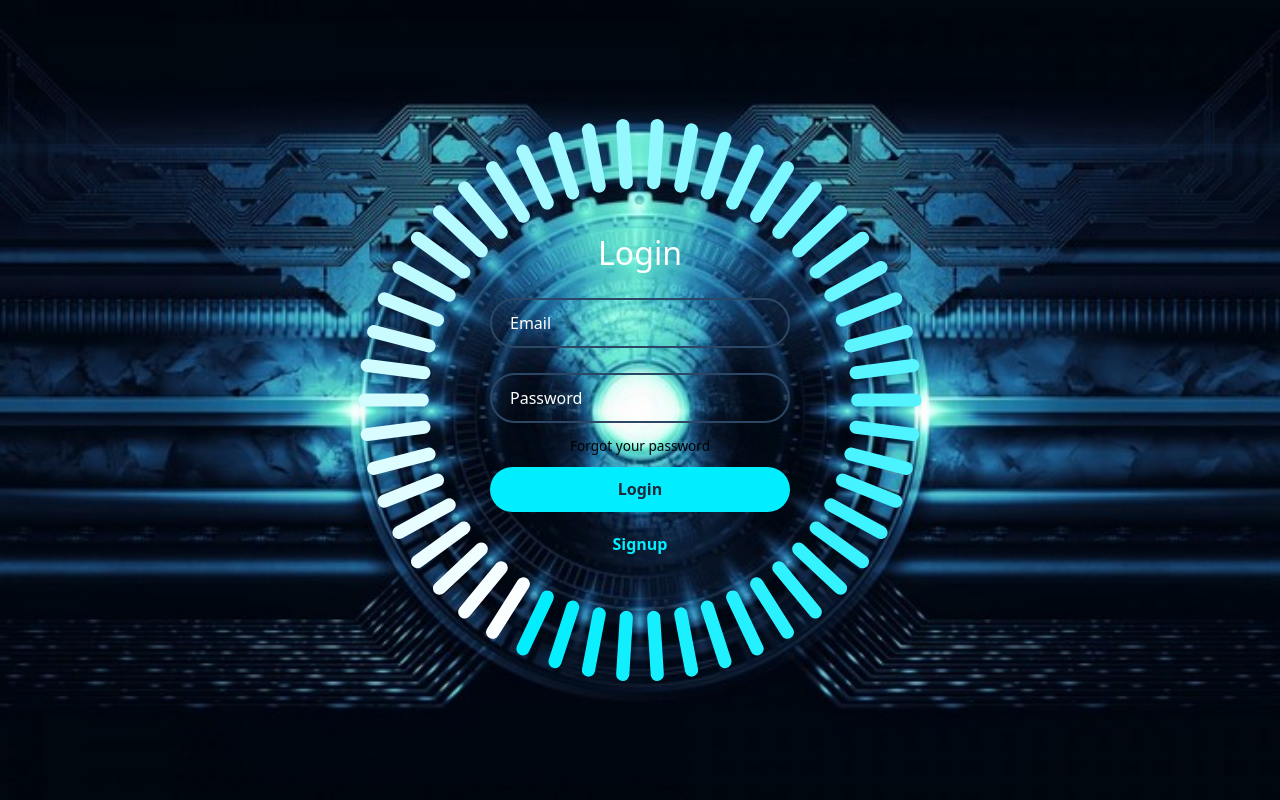
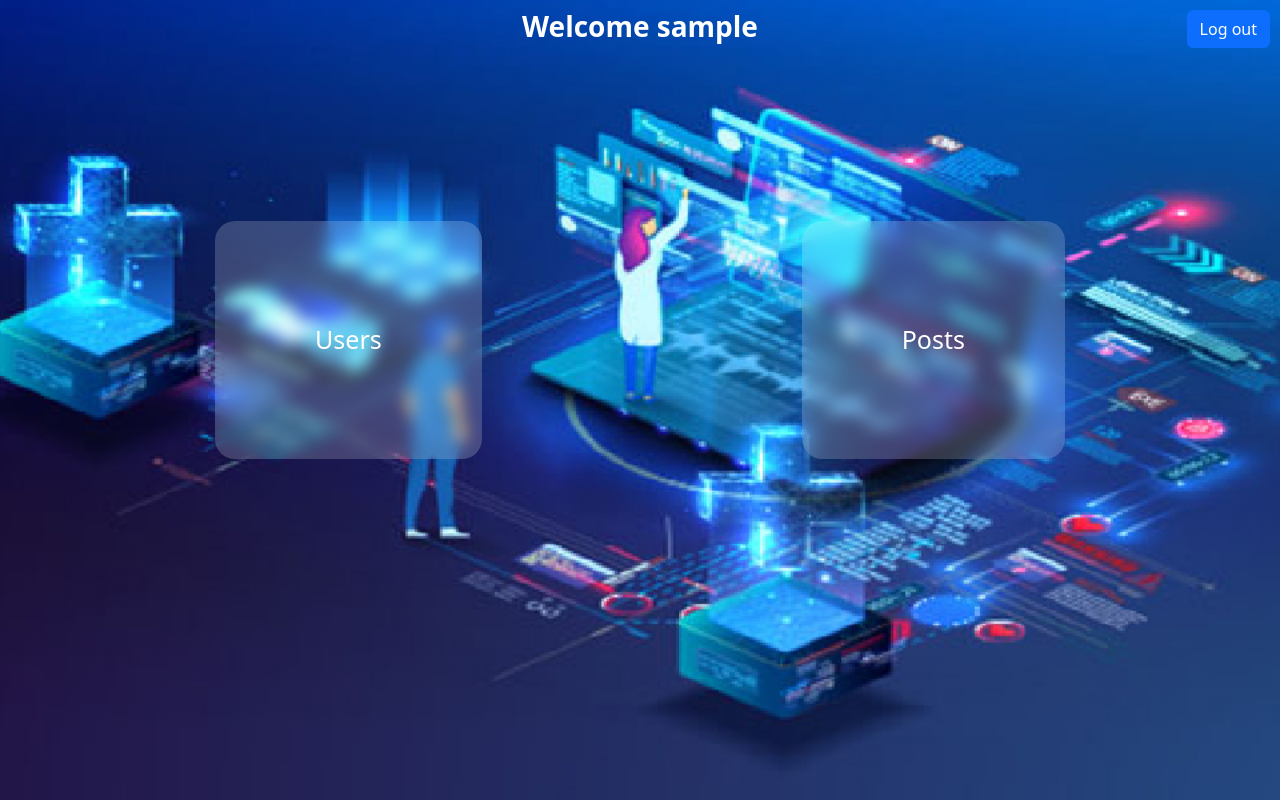
Before and after one commit to Ved364/Login-Navigator-Project, a React (Vite) app: page / in a window 1280 px wide. Built offline with nearby package versions, Linux system fonts and the light colour scheme; sample sign-in values are in the browser's storage.

Commit message:
change of page names and change of some code.

```diff
--- a/package.json
+++ b/package.json
@@ -10,14 +10,17 @@
     "preview": "vite preview"
   },
   "dependencies": {
+    "@hookform/resolvers": "^3.9.1",
     "axios": "^1.7.9",
     "bootstrap": "^5.3.3",
     "json-server": "^1.0.0-beta.3",
     "prop-types": "^15.8.1",
     "react": "^18.3.1",
     "react-dom": "^18.3.1",
+    "react-hook-form": "^7.54.2",
     "react-router-dom": "^7.1.1",
-    "react-table": "^7.8.0"
+    "react-table": "^7.8.0",
+    "zod": "^3.24.1"
   },
   "devDependencies": {
     "@eslint/js": "^9.17.0",
--- a/src/App.tsx
+++ b/src/App.tsx
@@ -1,24 +1,24 @@
-import User from "./Pages/Users";
 import { BrowserRouter, Routes, Route } from "react-router-dom";
-import UserDetails from "./Pages/UserDetails";
-import Posts from "./Pages/Posts";
-import PostDetails from "./Pages/PostDetails";
-import User_post from "./Pages/User_post";
-import Login from "./Pages/Login";
-import Signup from "./Pages/Signup";
+import LoginPage from "./Pages/LoginPage";
+import SignupPage from "./Pages/SignupPage";
+import HomePage from "./Pages/HomePage";
+import UsersPage from "./Pages/UsersPage";
+import UserDetailsPage from "./Pages/UserDetailsPage";
+import PostsPage from "./Pages/PostsPage";
+import PostDetailsPage from "./Pages/PostDetailsPage";
 
 function App() {
   return (
     <>
       <BrowserRouter>
         <Routes>
-          <Route path="/" element={<Login />} />
-          <Route path="/signup" element={<Signup />} />
-          <Route path="/user-post" element={<User_post />} />
-          <Route path="/users" element={<User />} />
-          <Route path="/user/:id" element={<UserDetails />} />
-          <Route path="/posts" element={<Posts />} />
-          <Route path="/post/:id" element={<PostDetails />} />
+          <Route path="/login" element={<LoginPage />} />
+          <Route path="/signup" element={<SignupPage />} />
+          <Route path="/" element={<HomePage />} />
+          <Route path="/users" element={<UsersPage />} />
+          <Route path="/user/:id" element={<UserDetailsPage />} />
+          <Route path="/posts" element={<PostsPage />} />
+          <Route path="/post/:id" element={<PostDetailsPage />} />
         </Routes>
       </BrowserRouter>
     </>
--- a/src/Pages/User_post.tsx
+++ b/src/Pages/HomePage.tsx
@@ -1,7 +1,7 @@
 import { useNavigate } from "react-router-dom";
 import { useEffect, useState } from "react";
 
-type User = {
+type Username = {
   username: string;
 };
 
@@ -10,34 +10,39 @@ type UserPostLinks = {
   navLink: string;
 };
 
-const User_post = () => {
+const HomePage = () => {
   const [username, setUsername] = useState<string | null>(null);
+  const currentUser = localStorage.getItem("currentUser");
   const userPostButton: UserPostLinks[] = [
-    { name: "User", navLink: "/users" },
-    { name: "Post", navLink: "/posts" },
+    { name: "Users", navLink: "/users" },
+    { name: "Posts", navLink: "/posts" },
   ];
 
   const navigate = useNavigate();
 
   useEffect(() => {
-    const currentUser = localStorage.getItem("currentUser");
     if (currentUser) {
-      const user: User = JSON.parse(currentUser);
-      setUsername(user.username);
+      const parsedUser: Username = JSON.parse(currentUser);
+      setUsername(parsedUser.username);
+    } else {
+      navigate("/login");
     }
-  }, []);
+  }, [currentUser, navigate]);
 
   return (
     <>
       <div className="user-postBackground">
         <div className="user-postTopBar">
           <div className="username">
-            <h3>Welcome {username}</h3>
+            <h3 className="fw-bold">Welcome {username}</h3>
           </div>
           <button
             type="button"
             className="btn btn-primary logout-button"
-            onClick={() => navigate("/")}
+            onClick={() => {
+              navigate("/login");
+              localStorage.removeItem("currentUser");
+            }}
           >
             Log out
           </button>
@@ -59,4 +64,4 @@ const User_post = () => {
   );
 };
 
-export default User_post;
+export default HomePage;
--- a/src/Pages/Login.tsx
+++ b/src/Pages/LoginPage.tsx
@@ -14,7 +14,7 @@ for (let i = 0; i < 50; i++) {
   a.push(i);
 }
 
-const Login = () => {
+const LoginPage = () => {
   const [, setLogin] = useState<boolean>(false);
   const [, setData] = useState<User[]>([]);
   const navigate = useNavigate();
@@ -34,7 +34,7 @@ const Login = () => {
           setLogin(true);
           if (val.email === email && val.password === password) {
             localStorage.setItem("currentUser", JSON.stringify(val));
-            navigate("/user-post");
+            navigate("/");
           } else if (val.email !== email) {
             alert(`${email} does not exist`);
           } else {
@@ -82,4 +82,4 @@ const Login = () => {
   );
 };
 
-export default Login;
+export default LoginPage;
--- a/src/Pages/PostDetails.tsx
+++ b/src/Pages/PostDetailsPage.tsx
@@ -13,33 +13,13 @@ type PostDetails = {
   body: string;
 };
 
-const PostDetails = () => {
+const PostDetailsPage = () => {
   const { id } = useParams<{ id: string }>();
   const [username, setUsername] = useState<string | null>(null);
   const [post, setPost] = useState<PostDetails | null>(null);
   const [loading, setLoading] = useState<boolean>(true);
+  const currentUser = localStorage.getItem("currentUser");
   const navigate = useNavigate();
-
-  useEffect(() => {
-    axios
-      .get(`https://jsonplaceholder.typicode.com/posts/${id}`)
-      .then((res) => {
-        setPost(res.data);
-        setLoading(false);
-      })
-      .catch((err) => {
-        console.log(err);
-        setLoading(false);
-      });
-  }, [id]);
-
-  useEffect(() => {
-    const currentUser = localStorage.getItem("currentUser");
-    if (currentUser) {
-      const user: User = JSON.parse(currentUser);
-      setUsername(user.username);
-    }
-  }, []);
 
   const handleUserpage = () => {
     navigate(-1);
@@ -74,6 +54,28 @@ const PostDetails = () => {
     );
   }, [loading, post]);
 
+  useEffect(() => {
+    axios
+      .get(`https://jsonplaceholder.typicode.com/posts/${id}`)
+      .then((res) => {
+        setPost(res.data);
+        setLoading(false);
+      })
+      .catch((err) => {
+        console.log(err);
+        setLoading(false);
+      });
+  }, [id]);
+
+  useEffect(() => {
+    if (currentUser) {
+      const parsedUser: User = JSON.parse(currentUser);
+      setUsername(parsedUser.username);
+    } else {
+      navigate("/login");
+    }
+  }, [currentUser, navigate]);
+
   return (
     <>
       <div className="userBackground postBackgroundImg">
@@ -95,4 +97,4 @@ const PostDetails = () => {
   );
 };
 
-export default PostDetails;
+export default PostDetailsPage;
--- a/src/Pages/Posts.tsx
+++ b/src/Pages/PostsPage.tsx
@@ -1,5 +1,5 @@
 import axios from "axios";
-import { useEffect, useMemo, useState } from "react";
+import { useEffect, useState } from "react";
 import Pagination from "../components/Pagination";
 import { useNavigate, useLocation } from "react-router-dom";
 
@@ -14,30 +14,16 @@ type Posts = {
   body: string;
 };
 
-const Posts = () => {
+const PostsPage = () => {
   const [username, setUsername] = useState<string | null>(null);
   const [postData, setPostData] = useState<Posts[]>([]);
+  const currentUser = localStorage.getItem("currentUser");
   const navigate = useNavigate();
   const location = useLocation();
   const query = new URLSearchParams(location.search);
   const initialPage = parseInt(query.get("page") || "1", 10);
   const [currentPage, setCurrentPage] = useState(initialPage);
   const rowsPerPage = 3;
-
-  useEffect(() => {
-    axios
-      .get("https://jsonplaceholder.typicode.com/posts")
-      .then((res) => setPostData(res.data))
-      .catch((err) => console.log(err));
-  }, []);
-
-  useEffect(() => {
-    const currentUser = localStorage.getItem("currentUser");
-    if (currentUser) {
-      const user: User = JSON.parse(currentUser);
-      setUsername(user.username);
-    }
-  }, []);
 
   const handlePageChange = (pageNumber: number) => {
     setCurrentPage(pageNumber);
@@ -48,36 +34,47 @@ const Posts = () => {
     navigate(`/post/${userId}`);
   };
 
-  const paginationData = useMemo(() => {
-    const indexOfLastRow = currentPage * rowsPerPage;
-    const indexOfFirstRow = indexOfLastRow - rowsPerPage;
-    const currentRows = postData.slice(indexOfFirstRow, indexOfLastRow);
-    const totalPages = Math.ceil(postData.length / rowsPerPage);
-    return { indexOfLastRow, indexOfFirstRow, currentRows, totalPages };
-  }, [postData, currentPage, rowsPerPage]);
+  const totalPages = Math.ceil(100 / rowsPerPage);
 
-  const { currentRows, totalPages } = paginationData;
+  useEffect(() => {
+    axios
+      .get(
+        `https://jsonplaceholder.typicode.com/posts?_start=${
+          rowsPerPage * (currentPage - 1)
+        }&_limit=${rowsPerPage}`
+      )
+      .then((res) => setPostData(res.data))
+      .catch((err) => console.log(err));
+    if (currentUser) {
+      const parsedUser: User = JSON.parse(currentUser);
+      setUsername(parsedUser.username);
+    } else {
+      navigate("/login");
+    }
+  }, [currentUser, navigate, currentPage]);
 
   return (
     <>
       <div className="userBackground postBackgroundImg">
         <div className="user-postTopBar">
           <div className="username">
-            <h3>{username}</h3>
+            <h3 className="fw-bold">
+              Welcome {username} for the Posts Section
+            </h3>
           </div>
           <button
             type="button"
             className="btn btn-primary"
-            onClick={() => navigate("/user-post")}
+            onClick={() => navigate("/")}
           >
             Back
           </button>
         </div>
         <div>
-          <h3 className="text-center text-white fw-bold">Posts</h3>
+          <h3 className="text-center text-white">Posts</h3>
           <div className="postBackgroundImg1">
             <div className="postsCard">
-              {currentRows.map((pData, index) => (
+              {postData.map((pData, index) => (
                 <div
                   key={index}
                   onClick={() => handleCardChange(pData.id)}
@@ -112,4 +109,4 @@ const Posts = () => {
   );
 };
 
-export default Posts;
+export default PostsPage;
--- a/src/Pages/Signup.tsx
+++ b/src/Pages/SignupPage.tsx
@@ -14,7 +14,7 @@ for (let i = 0; i < 50; i++) {
   a.push(i);
 }
 
-const Signup = () => {
+const SignupPage = () => {
   const navigate = useNavigate();
 
   const handleSignup = (e: FormEvent) => {
@@ -63,4 +63,4 @@ const Signup = () => {
   );
 };
 
-export default Signup;
+export default SignupPage;
--- a/src/Pages/UserDetails.tsx
+++ b/src/Pages/UserDetailsPage.tsx
@@ -25,33 +25,13 @@ type UserDetails = {
   company: { name: string; catchPhrase: string; bs: string };
 };
 
-const UserDetails = () => {
+const UserDetailsPage = () => {
   const { id } = useParams<{ id: string }>();
   const [user, setUser] = useState<UserDetails | null>(null);
   const [username, setUsername] = useState<string | null>(null);
   const [loading, setLoading] = useState<boolean>(true);
+  const currentUser = localStorage.getItem("currentUser");
   const navigate = useNavigate();
-
-  useEffect(() => {
-    axios
-      .get(`https://jsonplaceholder.typicode.com/users/${id}`)
-      .then((res) => {
-        setUser(res.data);
-        setLoading(false);
-      })
-      .catch((err) => {
-        console.log(err);
-        setLoading(false);
-      });
-  }, [id]);
-
-  useEffect(() => {
-    const currentUser = localStorage.getItem("currentUser");
-    if (currentUser) {
-      const UserName: Username = JSON.parse(currentUser);
-      setUsername(UserName.username);
-    }
-  }, []);
 
   const handleUserpage = () => {
     navigate(-1);
@@ -115,6 +95,28 @@ const UserDetails = () => {
     );
   }, [loading, user]);
 
+  useEffect(() => {
+    axios
+      .get(`https://jsonplaceholder.typicode.com/users/${id}`)
+      .then((res) => {
+        setUser(res.data);
+        setLoading(false);
+      })
+      .catch((err) => {
+        console.log(err);
+        setLoading(false);
+      });
+  }, [id]);
+
+  useEffect(() => {
+    if (currentUser) {
+      const parsedUser: Username = JSON.parse(currentUser);
+      setUsername(parsedUser.username);
+    } else {
+      navigate("/login");
+    }
+  }, [currentUser, navigate]);
+
   return (
     <>
       <div className="userBackground UserBackgroundImg">
@@ -136,4 +138,4 @@ const UserDetails = () => {
   );
 };
 
-export default UserDetails;
+export default UserDetailsPage;
--- a/src/Pages/Users.tsx
+++ b/src/Pages/UsersPage.tsx
@@ -1,5 +1,5 @@
 import axios from "axios";
-import { useEffect, useMemo, useState } from "react";
+import { useEffect, useState } from "react";
 import Pagination from "../components/Pagination";
 import { useNavigate, useLocation } from "react-router-dom";
 
@@ -14,9 +14,10 @@ type User = {
   email: string;
 };
 
-const Users = () => {
+const UsersPage = () => {
   const [data, setData] = useState<User[]>([]);
   const [username, setUsername] = useState<string | null>(null);
+  const currentUser = localStorage.getItem("currentUser");
   const navigate = useNavigate();
   const location = useLocation();
   const query = new URLSearchParams(location.search);
@@ -33,41 +34,35 @@ const Users = () => {
     navigate(`/user/${userId}`);
   };
 
-  const paginationUser = useMemo(() => {
-    const indexOfLastRow = currentPage * rowsPerPage;
-    const indexOfFirstRow = indexOfLastRow - rowsPerPage;
-    const currentRows = data.slice(indexOfFirstRow, indexOfLastRow);
-    const totalPages = Math.ceil(data.length / rowsPerPage);
-    return { indexOfLastRow, indexOfFirstRow, currentRows, totalPages };
-  }, [data, currentPage, rowsPerPage]);
-
-  const { currentRows, totalPages } = paginationUser;
+  const totalPages = Math.ceil(10 / rowsPerPage);
 
   useEffect(() => {
     axios
-      .get("https://jsonplaceholder.typicode.com/users")
+      .get(
+        `https://jsonplaceholder.typicode.com/users?_start=${
+          rowsPerPage * (currentPage - 1)
+        }&_limit=${rowsPerPage * currentPage}`
+      )
       .then((res) => setData(res.data))
       .catch((err) => console.error(err));
-  }, []);
-
-  useEffect(() => {
-    const currentUser = localStorage.getItem("currentUser");
     if (currentUser) {
-      const user: Username = JSON.parse(currentUser);
-      setUsername(user.username);
+      const parsedUser: Username = JSON.parse(currentUser);
+      setUsername(parsedUser.username);
+    } else {
+      navigate("/login");
     }
-  }, []);
+  }, [currentUser, navigate, currentPage]);
 
   return (
     <div className="userBackground UserBackgroundImg">
       <div className="user-postTopBar">
         <div className="username">
-          <h3>{username}</h3>
+          <h3 className="fw-bold">Welcome {username} for the Users Section</h3>
         </div>
         <button
           type="button"
           className="btn btn-primary"
-          onClick={() => navigate("/user-post")}
+          onClick={() => navigate("/")}
         >
           Back
         </button>
@@ -84,7 +79,7 @@ const Users = () => {
             </tr>
           </thead>
           <tbody>
-            {currentRows.map((user, index) => (
+            {data.map((user, index) => (
               <tr key={index} onClick={() => handleRowsChange(user.id)}>
                 <td>{user.id}</td>
                 <td>{user.username}</td>
@@ -104,4 +99,4 @@ const Users = () => {
   );
 };
 
-export default Users;
+export default UsersPage;
```
Also changed, not shown: 1 other file (tests, documents, lock files or other folders).
